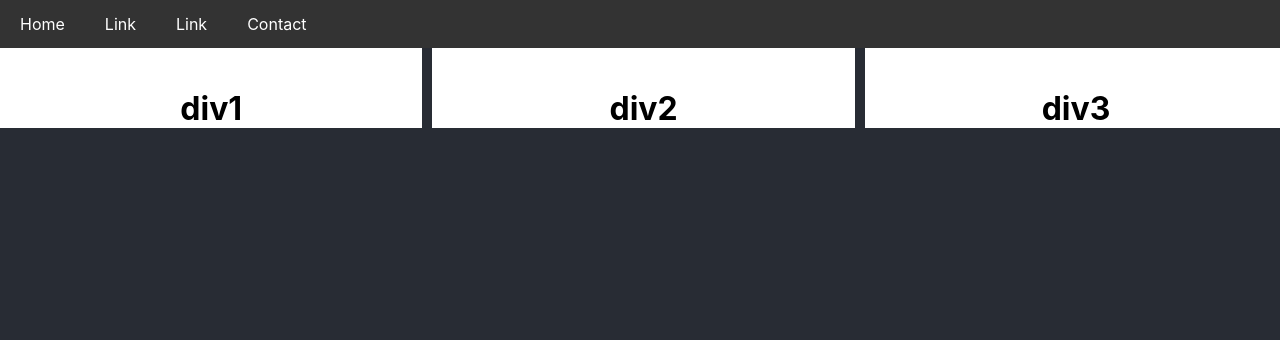
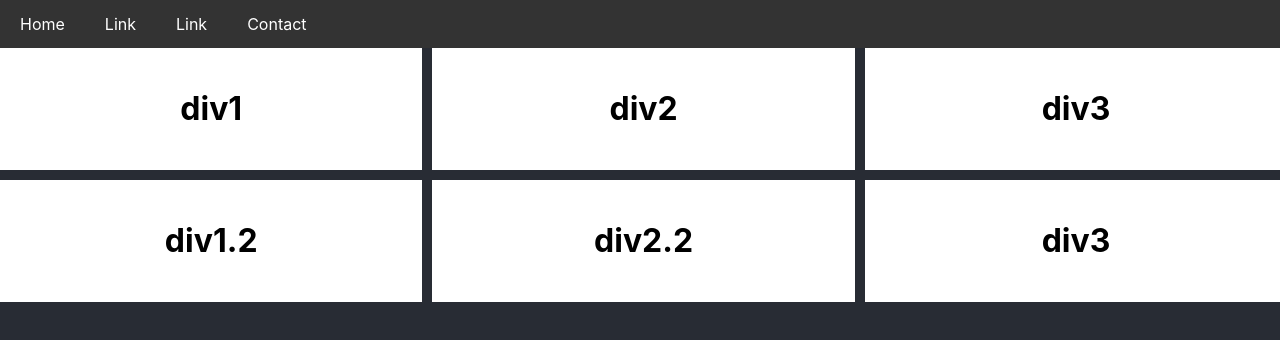
Before and after one commit to LewisMoore0/portfolio, a React (Create React App) app: page / in a window 1280 px wide. Shown: the top 340 px of the page. Built offline with nearby package versions, Linux system fonts and the light colour scheme.

Commit message:
play around with grid

```diff
--- a/src/App.css
+++ b/src/App.css
@@ -13,20 +13,25 @@
   color: white;
 }
 
+.wrapper {
+  display: grid;
+  column-gap: 10px;
+  row-gap: 10px;
+}
+
 .container {
   display: grid;
-  grid-column-gap: 1px;
-  grid-row-gap: 10px;
   grid-template-columns: 33% 33% 33%;
-  grid-template-rows: 80px auto 80px;
+  grid-template-rows: masonry;
   column-gap: 10px;
-  row-gap: 15px;  text-align: center;
+  row-gap: 10px;
+  text-align: center;
   background-color: #282c34;
 }
 
 .column {
   background-color: white;
-  display: flex;
+  display: grid;
   justify-content: center;
   padding: 20px;
 }
--- a/src/App.js
+++ b/src/App.js
@@ -5,6 +5,8 @@ function App() {
   return (
     <div className="App">
          <Banner />
+
+      <div className='wrapper'>
       <div className='container'>
         <div className='column'>
             <h1> div1 </h1>
@@ -16,6 +18,18 @@ function App() {
             <h1> div3 </h1>
         </div>
       </div>
+      <div className='container'>
+        <div className='column'>
+            <h1> div1.2 </h1>
+        </div>
+        <div className='column'>
+            <h1> div2.2 </h1>
+        </div>
+        <div className='column'>
+            <h1> div3 </h1>
+        </div>
+      </div>
+      </div>
     </div>
 
   );
```
